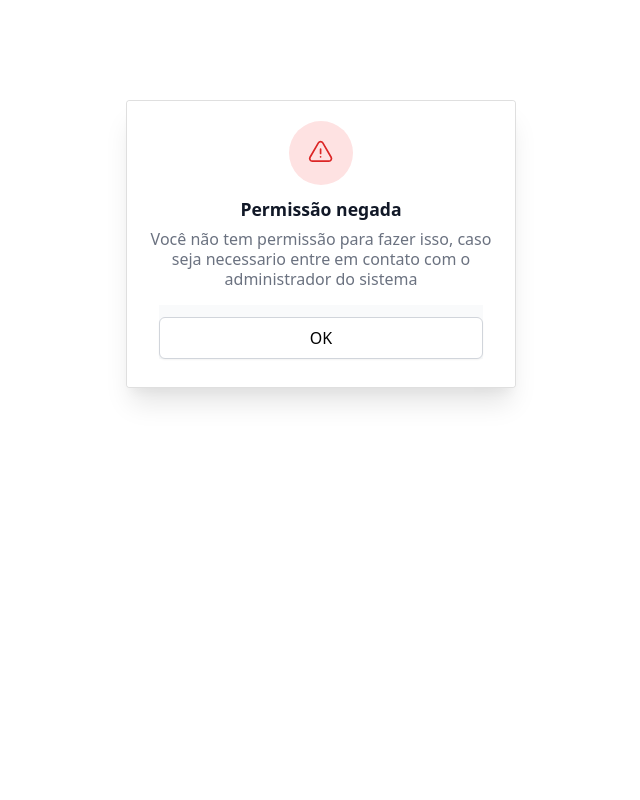
After one commit to theManWithbugs/EcoPermis, a Django app: page /unauthorized/ in a window 1280 px wide. The commit adds this page. Shown: the whole page, without its empty margins (319-959 px from the left). Run offline with Django 5.2, Linux system fonts and the light colour scheme; some libraries are stand-ins or nearby versions.

Commit message:
Ajustes na logica do código

```diff
--- a/core/urls.py
+++ b/core/urls.py
@@ -46,5 +46,7 @@ urlpatterns = [
     path('api/get_years/', views.resp_get_years, name='get_years'),
 
     path('api/render_api_page/', views.render_teste_page, name='render_api_page'),
-    path('api/get_page_by_year/', views.get_page_by_year, name='get_year_page')
+    path('api/get_page_by_year/', views.get_page_by_year, name='get_year_page'),
+
+    path('unauthorized/', views.no_permiss_page, name='permission_denied')
 ]
--- a/core/views.py
+++ b/core/views.py
@@ -554,8 +554,8 @@ def resp_get_years(request):
         })
 
 #-------------------------------------------------------------------#
-
 @login_required
+@user_passes_test(is_staff, login_url='permission_denied')
 def render_teste_page(request):
     template_name = 'commons/include/test_filter_resp.html'
     return render(request,template_name)
@@ -564,6 +564,12 @@ def get_page_by_year(request):
     if not request.user.is_authenticated:
         return JsonResponse(
             {'error': 'Usuario não autenticado!'},
+            status=401
+        )
+
+    if not request.user.is_staff:
+        return JsonResponse(
+            {'error': 'Não autorizado!'},
             status=401
         )
 
@@ -593,18 +599,6 @@ def get_page_by_year(request):
             'years': resultado
         })
 
-    # if request.method == 'POST':
-    #     data = json.loads(request.body)
-    #     year = data.get('year')
-
-    #     objs = SolicitacaoUgais.objects.filter(data_solicitacao__year=year)
-
-    #     itens_json = []
-    #     for item in objs:
-    #         d = model_to_dict(item)
-    #         d['id'] = str(item.id)
-    #         itens_json.append(d)
-
-    #     return JsonResponse({
-    #         'objs': itens_json,
-    #     })
+def no_permiss_page(request):
+    template_name = 'commons/include/msg_pages/permission_denied.html'
+    return render(request, template_name)
--- a/static/css/navegacao_user.css
+++ b/static/css/navegacao_user.css
@@ -95,7 +95,6 @@ code {
   transition: all .5s;
 }
 
-/* 🔧 AQUI ESTÁ A CORREÇÃO */
 .links > a:hover {
   background: rgba(255, 255, 255, 0.10); /* branco suave */
   color: rgba(255, 255, 255, 0.95);     /* texto bem visível */
--- /dev/null
+++ b/static/css/no_permission.css
@@ -0,0 +1,94 @@
+  .card {
+    overflow: hidden;
+    position: relative;
+    background-color: #ffffff;
+    text-align: left;
+    border-radius: 0.5rem;
+    max-width: 390px;
+    box-shadow:
+      0 20px 25px -5px rgba(0, 0, 0, 0.1),
+      0 10px 10px -5px rgba(0, 0, 0, 0.04);
+  }
+
+  .header {
+    padding: 1.25rem 1rem 1rem 1rem;
+    background-color: #ffffff;
+  }
+
+  .image {
+    display: flex;
+    margin-left: auto;
+    margin-right: auto;
+    background-color: #fee2e2;
+    flex-shrink: 0;
+    justify-content: center;
+    align-items: center;
+    width: 4rem;
+    height: 4rem;
+    border-radius: 9999px;
+  }
+
+  .image svg {
+    color: #dc2626;
+    width: 1.7rem;
+    height: 1.7rem;
+  }
+
+  .content {
+    margin-top: 0.75rem;
+    text-align: center;
+  }
+
+  .title {
+    color: #111827;
+    font-size: 1.1rem;
+    font-weight: 600;
+    line-height: 1.5rem;
+  }
+
+  .message {
+    margin-top: 0.5rem;
+    color: #6b7280;
+    font-size: 1rem;
+    line-height: 1.25rem;
+  }
+
+  .actions {
+    margin: 0.75rem 1rem;
+    background-color: #f9fafb;
+  }
+
+  .desactivate {
+    display: inline-flex;
+    padding: 0.5rem 1rem;
+    background-color: #dc2626;
+    color: #ffffff;
+    font-size: 1rem;
+    line-height: 1.5rem;
+    font-weight: 500;
+    justify-content: center;
+    width: 100%;
+    border-radius: 0.375rem;
+    border-width: 1px;
+    border-color: transparent;
+    box-shadow: 0 1px 2px 0 rgba(0, 0, 0, 0.05);
+  }
+
+  .cancel {
+    display: inline-flex;
+    margin-top: 0.75rem;
+    padding: 0.5rem 1rem;
+    background-color: #ffffff;
+    color: #374151;
+    font-size: 1rem;
+    line-height: 1.5rem;
+    font-weight: 500;
+    justify-content: center;
+    width: 100%;
+    border-radius: 0.375rem;
+    border: 1px solid #d1d5db;
+    box-shadow: 0 1px 2px 0 rgba(0, 0, 0, 0.05);
+  }
+  button {
+    cursor: pointer;
+  }
--- /dev/null
+++ b/templates/commons/include/msg_pages/permission_denied.html
@@ -0,0 +1,51 @@
+{% load static %}
+<html>
+  <head>
+    <link rel="stylesheet" href="{% static 'css/no_permission.css' %}">
+    <link rel="stylesheet" href="{% static 'css/bootstrap.min.css' %}">
+    <link rel="shotcut icon" href="{% static 'img/eoc_pers_icone_sfundo.png' %}" type="image/png">
+
+    <title>Unauthorized</title>
+  </head>
+
+  <body>
+    <div class="d-flex justify-content-center" style="margin-top: 100px;">
+      <div class="card">
+        <div class="header">
+          <div class="image">
+            <svg
+              aria-hidden="true"
+              stroke="currentColor"
+              stroke-width="1.5"
+              viewBox="0 0 24 24"
+              fill="none"
+            >
+              <path
+                d="M12 9v3.75m-9.303 3.376c-.866 1.5.217 3.374 1.948 3.374h14.71c1.73 0 2.813-1.874 1.948-3.374L13.949 3.378c-.866-1.5-3.032-1.5-3.898 0L2.697 16.126zM12 15.75h.007v.008H12v-.008z"
+                stroke-linejoin="round"
+                stroke-linecap="round"
+              ></path>
+            </svg>
+          </div>
+          <div class="content">
+            <span class="title">Permissão negada</span>
+            <p class="message">
+              Você não tem permissão para fazer isso, caso seja necessario entre
+              em contato com o administrador do sistema
+            </p>
+          </div>
+          <div class="actions">
+            <!-- <button class="desactivate" type="button">Deactivate</button> -->
+            <button class="cancel" type="button">
+              <a href="{% url 'home' %}" style="text-decoration: none; color: black;">
+                OK
+              </a>
+            </button>
+          </div>
+        </div>
+      </div>
+    </div>
+  </body>
+</html>
+
+<script src="{% static 'js/bootstrap.bundle.min.js' %}"></script>
--- a/templates/commons/listar_solic.html
+++ b/templates/commons/listar_solic.html
@@ -16,8 +16,8 @@
 </div>
 
 <div class="row gap-2 mt-3 p-1 ms-1">
-  <div class="col-md-auto border border-1 rounded p-2 shadow-sm">
-    <h5 class="text-center">Solicitações de pesquisa</h5>
+  <div class="col-md-auto p-2 bg-light">
+    <h5>Solicitações de pesquisa</h5>
     <button onclick="carregarPesqAprovada()" class="white_button">
       <span class="button_top_menu"> Aprovadas </span>
     </button>
@@ -27,7 +27,7 @@
     </button>
   </div>
 
-  <div class="col-md-auto border border-1 rounded p-2 shadow-sm">
+  <div class="col-md-auto p-2 bg-light">
     <h5>Solicitações de UGAI</h5>
     <button onclick="carregarSolicUgai()" class="white_button">
       <span class="button_top_menu"> UGAI </span>
```
Also changed, not shown: static/js/teste_filter.js (+18 -2 lines), templates/commons/include/nav_user.html (+20 -13 lines), templates/commons/include/test_filter_resp.html (+19 -2 lines).
